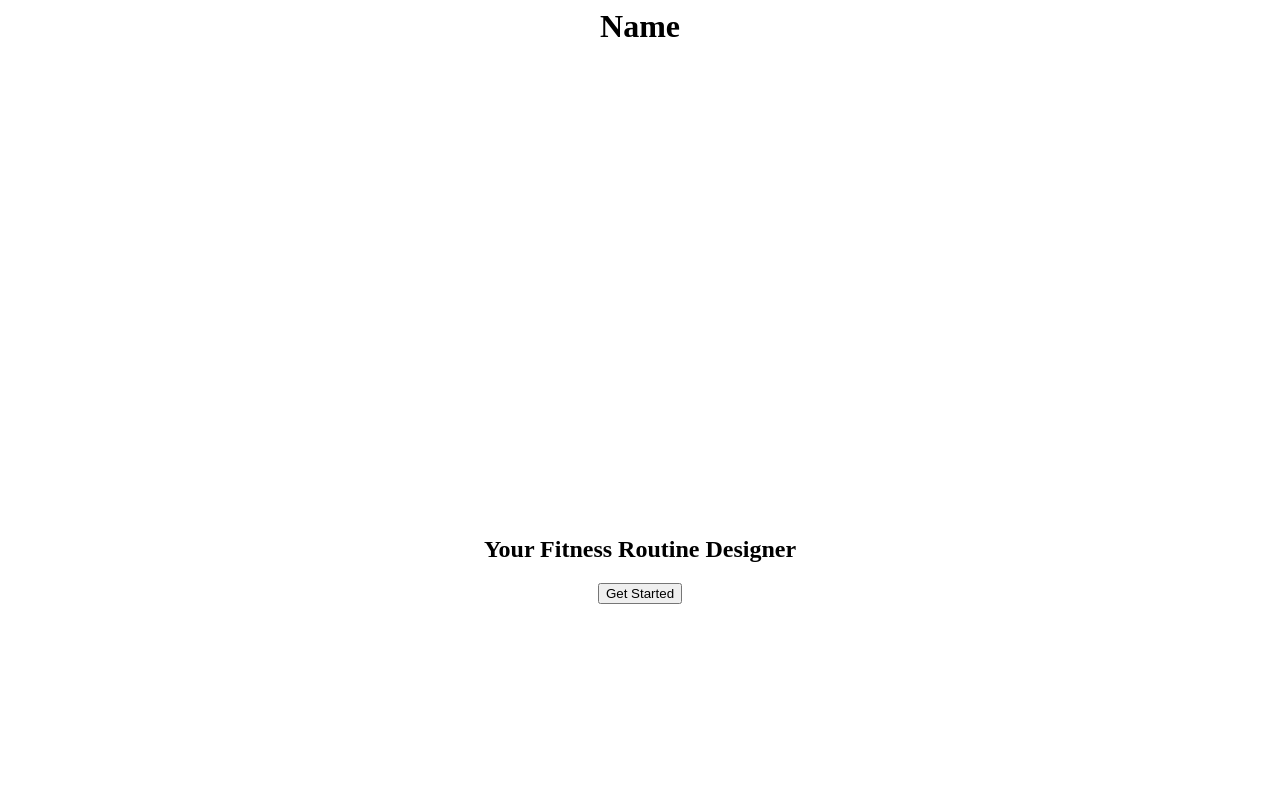
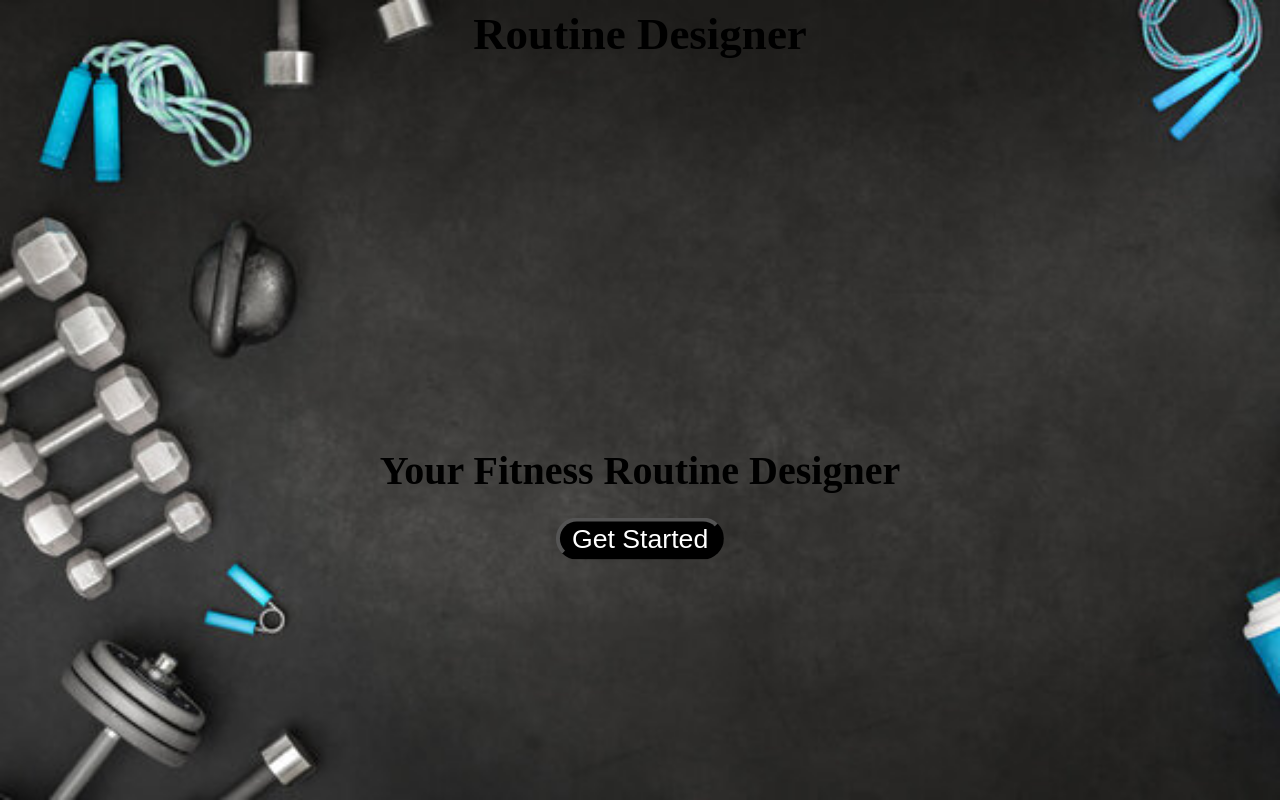
Before and after one commit to Devisowmya-547/routineDesigner, a plain HTML site: page index.html in a window 1280 px wide. Drawn offline with Linux system fonts and the light colour scheme.

Commit message:
Add files via upload

```diff
--- a/index.html
+++ b/index.html
@@ -2,13 +2,14 @@
 <head>
     <meta charset="UTF-8">
     <meta name="viewport" content="width=device-width, initial-scale=1.0">
-    <title>Home page</title>
+    <link rel="stylesheet" href="styles.css">
+    <title>Document</title>
 </head>
 <body>
     <center>
-        <h1>Name</h1><br><br><br><br><br><br><br><br><br><br><br><br><br><br><br><br><br><br><br><br><br><br><br><br><br>
-        <h2>Your Fitness Routine Designer</h2>
-        <button>Get Started</button>
+        <h1 style="font-size: 45;">Routine Designer</h1><br><br><br><br><br><br><br><br><br><br><br><br><br><br><br><br><br><br>
+        <h2 style="font-size: 40;">Your Fitness Routine Designer</h2>
+        <button class="getStarted">Get Started</button>
     </center>
 </body>
 </html>
--- /dev/null
+++ b/styles.css
@@ -0,0 +1,12 @@
+body{
+    background: url(back.jpg);
+    background-repeat: no-repeat;
+    background-size: cover;
+}
+
+.getStarted{
+    background: black;
+    color: white;
+    border-radius: 20px;
+    transform: scale(2);
+}
```
Also changed, not shown: back.jpg (added).
